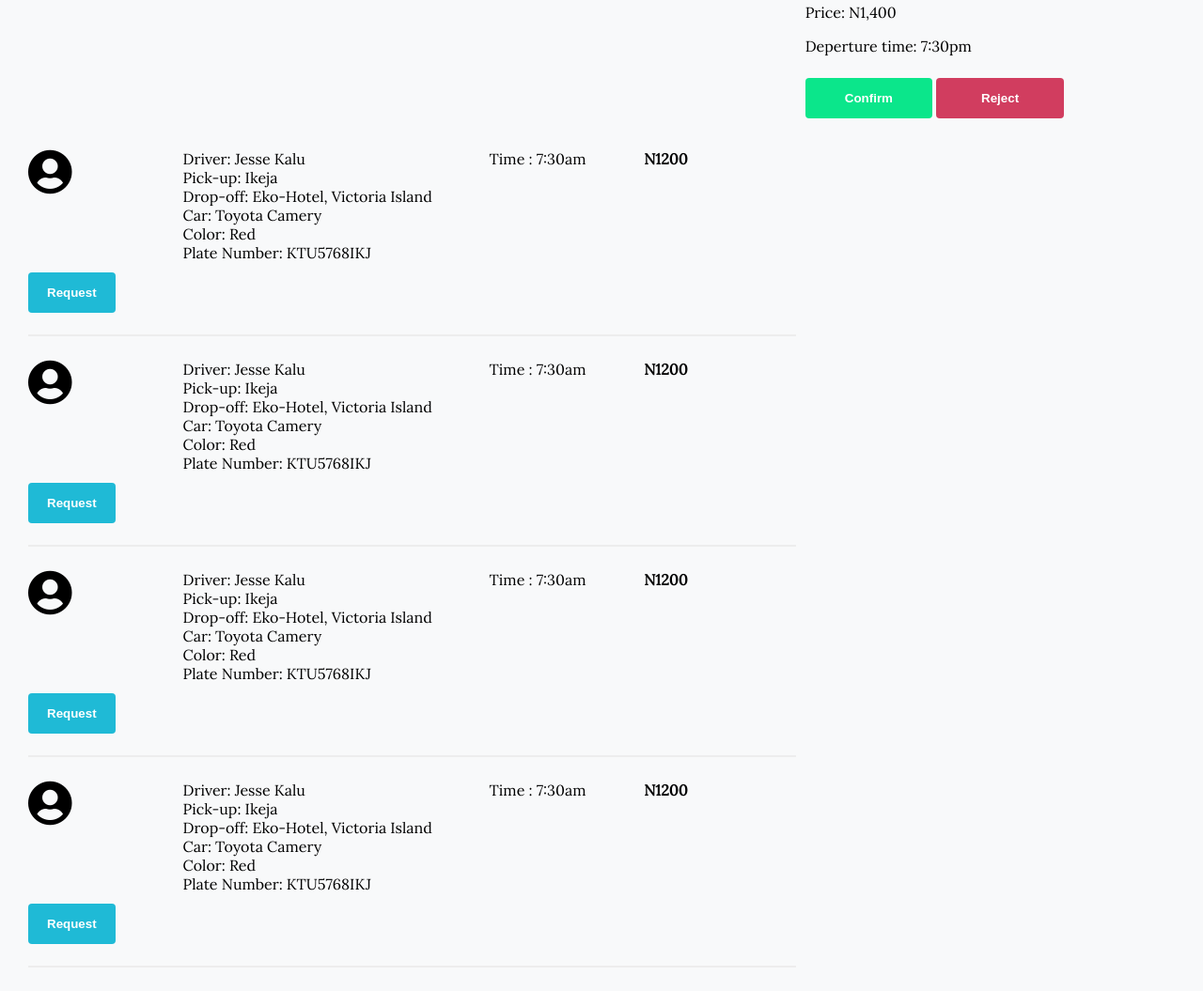
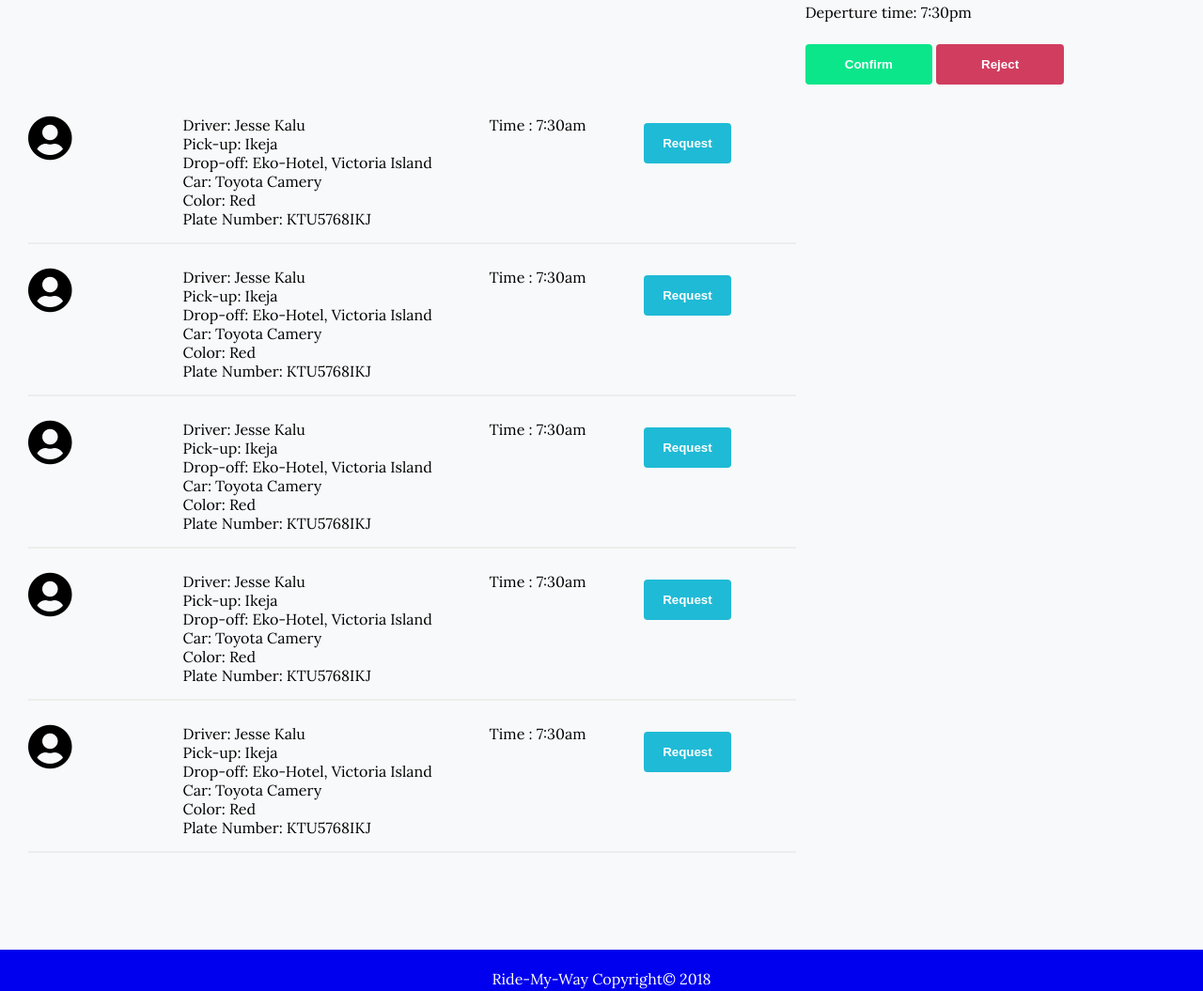
Before and after one commit to Frediflexta/Ride-My-Way, a plain HTML site: page UI/riderhomepage.html in a window 1280 px wide. Shown: the part 522-1577 px from the top of the page at 94% size. Drawn offline with Linux system fonts and the light colour scheme.

Commit message:
refactor UI remove price app is free for now this affect should be seen on all pages with a price column

```diff
--- a/UI/riderhomepage.html
+++ b/UI/riderhomepage.html
@@ -45,9 +45,6 @@
               <p>Plate Number: KTU5768IKJ</p>
           </div>
           <div>Time : 7:30am</div>
-          <div class="price">
-              N1200
-          </div>
           <div><a href="#"><button class="btn-nature">Request</button></a></div>
       </div>
     </div>
@@ -62,9 +59,6 @@
           <p>Plate Number: KTU5768IKJ</p>
         </div>
         <div>Time : 7:30am</div>
-        <div class="price">
-          N1200
-        </div>
         <div><a href="#"><button class="btn-nature">Request</button></a></div>
       </div>
     </div>
@@ -79,9 +73,6 @@
           <p>Plate Number: KTU5768IKJ</p>
         </div>
         <div>Time : 7:30am</div>
-        <div class="price">
-          N1200
-        </div>
         <div><a href="#"><button class="btn-nature">Request</button></a></div>
       </div>
     </div>
@@ -96,9 +87,6 @@
           <p>Plate Number: KTU5768IKJ</p>
         </div>
         <div>Time : 7:30am</div>
-        <div class="price">
-          N1200
-        </div>
         <div><a href="#"><button class="btn-nature">Request</button></a></div>
       </div>
     </div>
@@ -113,9 +101,20 @@
           <p>Plate Number: KTU5768IKJ</p>
         </div>
         <div>Time : 7:30am</div>
-        <div class="price">
-          N1200
+        <div><a href="#"><button class="btn-nature">Request</button></a></div>
+      </div>
+    </div>
+    <div class="ride-list">
+      <div class="ride">
+        <i class="fas fa-user-circle fa-3x"></i>
+        <div class="desc">
+          <p class="name">Driver: Jesse Kalu</p>
+          <p class="destination">Pick-up: Ikeja</p><div>Drop-off: Eko-Hotel, Victoria Island</div>
+          <p>Car: Toyota Camery</p>
+          <p>Color: Red</p>
+          <p>Plate Number: KTU5768IKJ</p>
         </div>
+        <div>Time : 7:30am</div>
         <div><a href="#"><button class="btn-nature">Request</button></a></div>
       </div>
     </div>
@@ -127,7 +126,6 @@
           <p>Driver: Jesse Ade</p>
           <p>Pick-up: Yaba</p>
           <p>Drop-off: Mile 12</p>
-          <p>Price: N1,400</p>
           <p>Deperture time: 7:30pm</p>
       </details>
       <button class="btn-accept">Confirm</button>
```
Also changed, not shown: UI/driverhistory.html (+0 -6 lines), UI/driverhomepage.html (+0 -7 lines), UI/riderhistory.html (+0 -6 lines), UI/user.html (+0 -15 lines).
